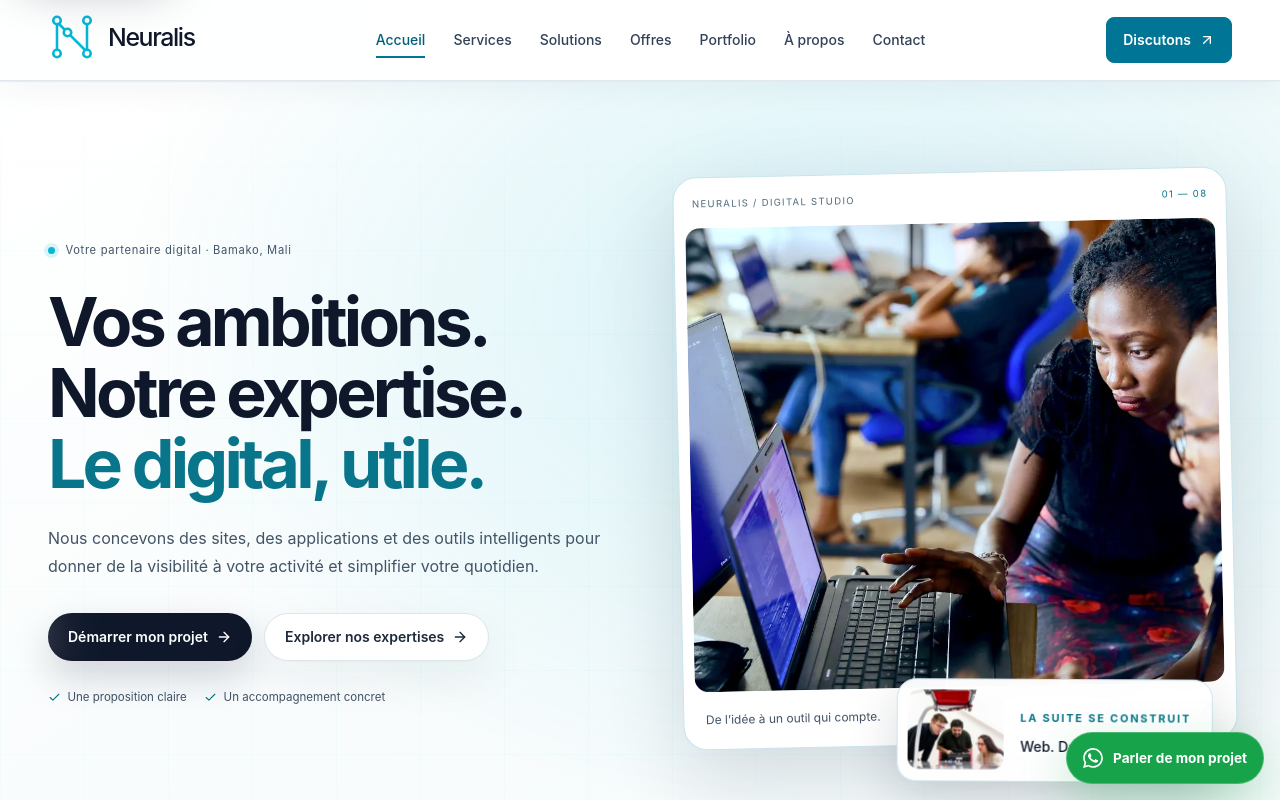
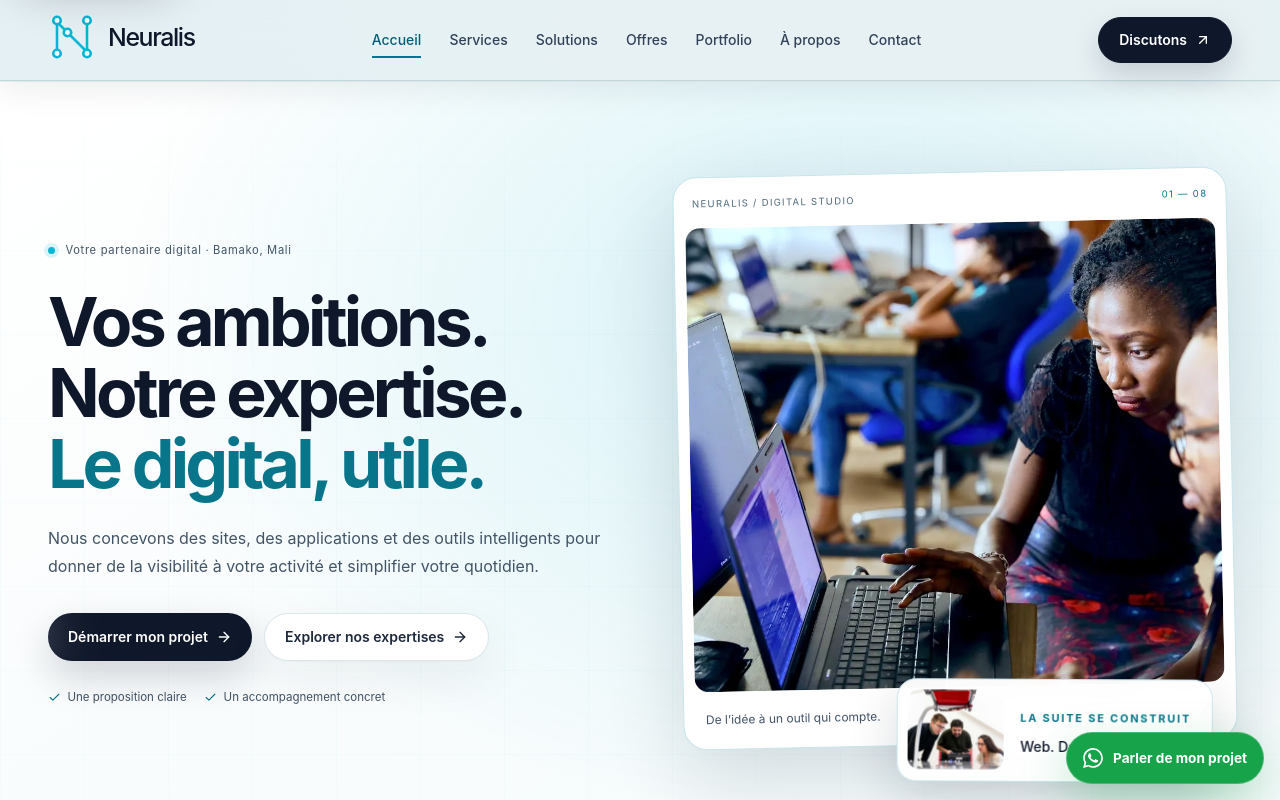
Before and after one commit to Abdoulayeds/siteweb-neuralis, a Next.js app: page / in a window 1280 px wide. Shown: the top 800 px of the page. Built offline with nearby package versions, Linux system fonts and the light colour scheme.

Commit message:
fix: give navigation and footer calm brand surfaces GREEN

```diff
--- a/src/components/footer.tsx
+++ b/src/components/footer.tsx
@@ -21,7 +21,7 @@ const footerLink = "w-fit rounded-sm text-sm leading-6 text-slate-600 transition
 
 export function Footer() {
   return (
-    <footer className="border-t border-slate-200 bg-[#eef5f7] text-slate-900">
+    <footer className="relative overflow-hidden border-t border-[#bfd8de] bg-[#dfecef] text-slate-900 before:pointer-events-none before:absolute before:inset-x-0 before:top-0 before:h-px before:bg-gradient-to-r before:from-transparent before:via-cyan-600/55 before:to-transparent">
       <div className="studio-container grid gap-10 py-14 sm:grid-cols-2 lg:grid-cols-[1.35fr_0.8fr_1.1fr_1.15fr] lg:gap-8 lg:py-20">
         <div>
           <Logo />
--- a/src/components/header.tsx
+++ b/src/components/header.tsx
@@ -53,7 +53,7 @@ export function Header() {
 
   return (
     <header
-      className="sticky top-0 z-50 border-b border-slate-200 bg-white/95 text-slate-900 shadow-[0_8px_32px_rgba(20,60,76,0.05)] backdrop-blur-xl"
+      className="sticky top-0 z-50 border-b border-[#bfd8de] bg-[#e5f0f3]/90 text-slate-900 shadow-[0_8px_32px_rgba(15,23,42,0.08)] backdrop-blur-xl"
       onBlur={(event) => {
         if (open && !event.currentTarget.contains(event.relatedTarget)) setOpenForPath(null);
       }}
@@ -76,7 +76,7 @@ export function Header() {
           <Link
             href="/contact"
             onClick={() => { if (open) closeMenu(); }}
-            className="hidden items-center gap-2 rounded-lg border border-cyan-700 bg-cyan-700 px-4 py-3 text-sm font-semibold text-white transition-colors hover:border-cyan-800 hover:bg-cyan-800 focus-visible:outline-2 focus-visible:outline-offset-4 focus-visible:outline-cyan-700 motion-reduce:transition-none sm:inline-flex"
+            className="hidden min-h-11 items-center gap-2 rounded-full border border-[#0f172a] bg-[#0f172a] px-5 py-3 text-sm font-semibold text-white shadow-[0_12px_28px_rgba(15,23,42,0.16)] transition-[background-color,box-shadow,transform] duration-200 hover:-translate-y-0.5 hover:bg-[#1e293b] hover:shadow-[0_16px_34px_rgba(15,23,42,0.22)] focus-visible:outline-2 focus-visible:outline-offset-4 focus-visible:outline-cyan-600 motion-reduce:transform-none motion-reduce:transition-none sm:inline-flex"
           >
             Discutons
             <ArrowUpRight className="h-4 w-4" aria-hidden="true" />
@@ -97,7 +97,7 @@ export function Header() {
       <div
         id={menuId}
         hidden={!open}
-        className="absolute inset-x-0 top-20 max-h-[calc(100dvh-80px)] overflow-y-auto overscroll-contain border-b border-slate-200 bg-white shadow-xl xl:hidden"
+        className="absolute inset-x-0 top-20 max-h-[calc(100dvh-80px)] overflow-y-auto overscroll-contain border-b border-[#bfd8de] bg-[#edf5f6] shadow-xl xl:hidden"
       >
         <nav ref={mobileNavRef} className="studio-container grid gap-1 py-5" aria-label="Navigation mobile">
           {navItems.map((item) => (
@@ -114,7 +114,7 @@ export function Header() {
           <Link
             href="/contact"
             onClick={closeMenu}
-            className="mt-4 inline-flex items-center justify-between gap-3 rounded-lg border border-cyan-700 bg-cyan-700 px-4 py-4 font-semibold text-white hover:bg-cyan-800 focus-visible:outline-2 focus-visible:outline-cyan-700"
+            className="mt-4 inline-flex min-h-12 items-center justify-between gap-3 rounded-full border border-[#0f172a] bg-[#0f172a] px-5 py-4 font-semibold text-white hover:bg-[#1e293b] focus-visible:outline-2 focus-visible:outline-offset-4 focus-visible:outline-cyan-600"
           >
             Parlons de votre projet
             <ArrowUpRight className="h-5 w-5" aria-hidden="true" />
```
